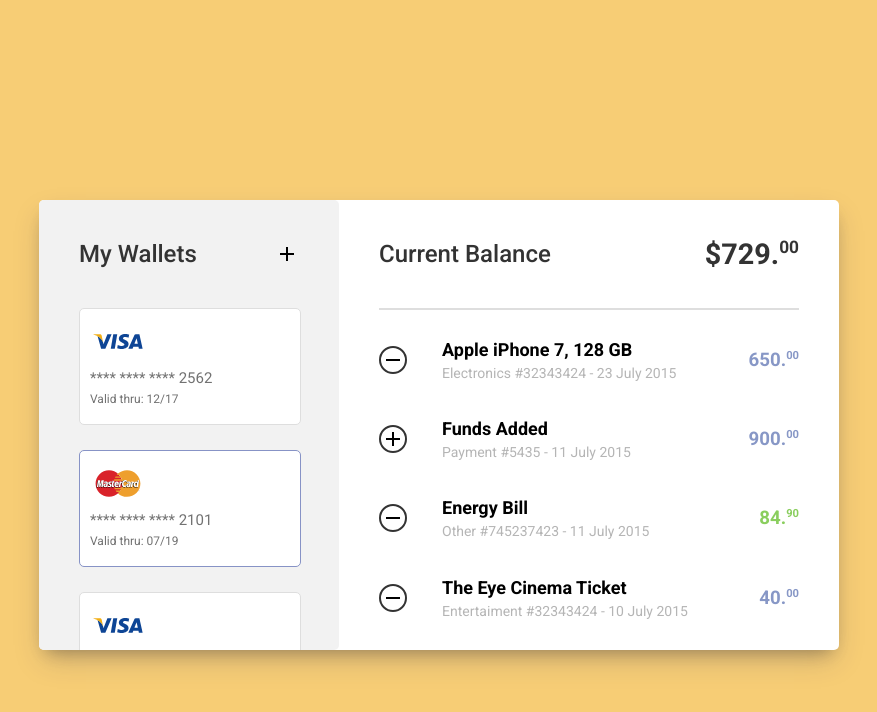
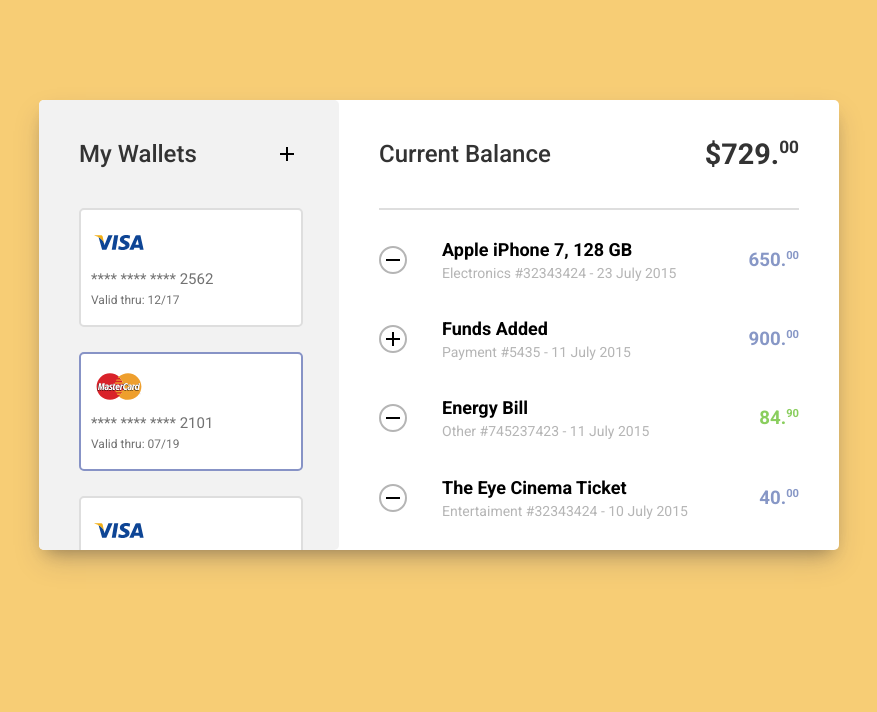
Before and after one commit to oybek94/wallet, a plain HTML site: page index.html in a window 1280 px wide. Shown: the whole page, without its empty margins (201-1078 px from the left). Drawn offline with Linux system fonts and the light colour scheme.

Commit message:
cards borders corrected

```diff
--- a/styles.css
+++ b/styles.css
@@ -31,7 +31,7 @@ body {
   display: flex;
   max-height: 450px;
   border-radius: 5px;
-  top: 200px;
+  top: 100px;
   position: relative;
   box-shadow: rgba(50, 50, 93, 0.25) 0px 13px 27px -5px,
     rgba(0, 0, 0, 0.3) 0px 8px 16px -8px;
@@ -73,17 +73,17 @@ body {
   width: 100%;
   height: 115px;
   background-color: #fff;
-  border: 1px solid #dedede;
+  border: 2px solid #dedede;
   border-radius: 5px;
   margin-bottom: 25px;
 }
 
 .card:hover {
-  border: 1px solid #8793c6;
+  border: 2px solid #8793c6;
 }
 
 .active {
-  border: 1px solid #8793c6;
+  border: 2px solid #8793c6;
 }
 
 .card__container {
@@ -159,7 +159,7 @@ hr {
   background-image: url("/img/minus.svg");
   height: 24px;
   width: 24px;
-  border: 2px solid #333333;
+  border: 2px solid #b5b5b5;
   border-radius: 50%;
   margin-right: 30px;
 }
@@ -168,7 +168,7 @@ hr {
   background-image: url("/img/plus.svg");
   height: 24px;
   width: 24px;
-  border: 2px solid #333333;
+  border: 2px solid #b5b5b5;
   border-radius: 50%;
   margin-right: 30px;
 }
```
